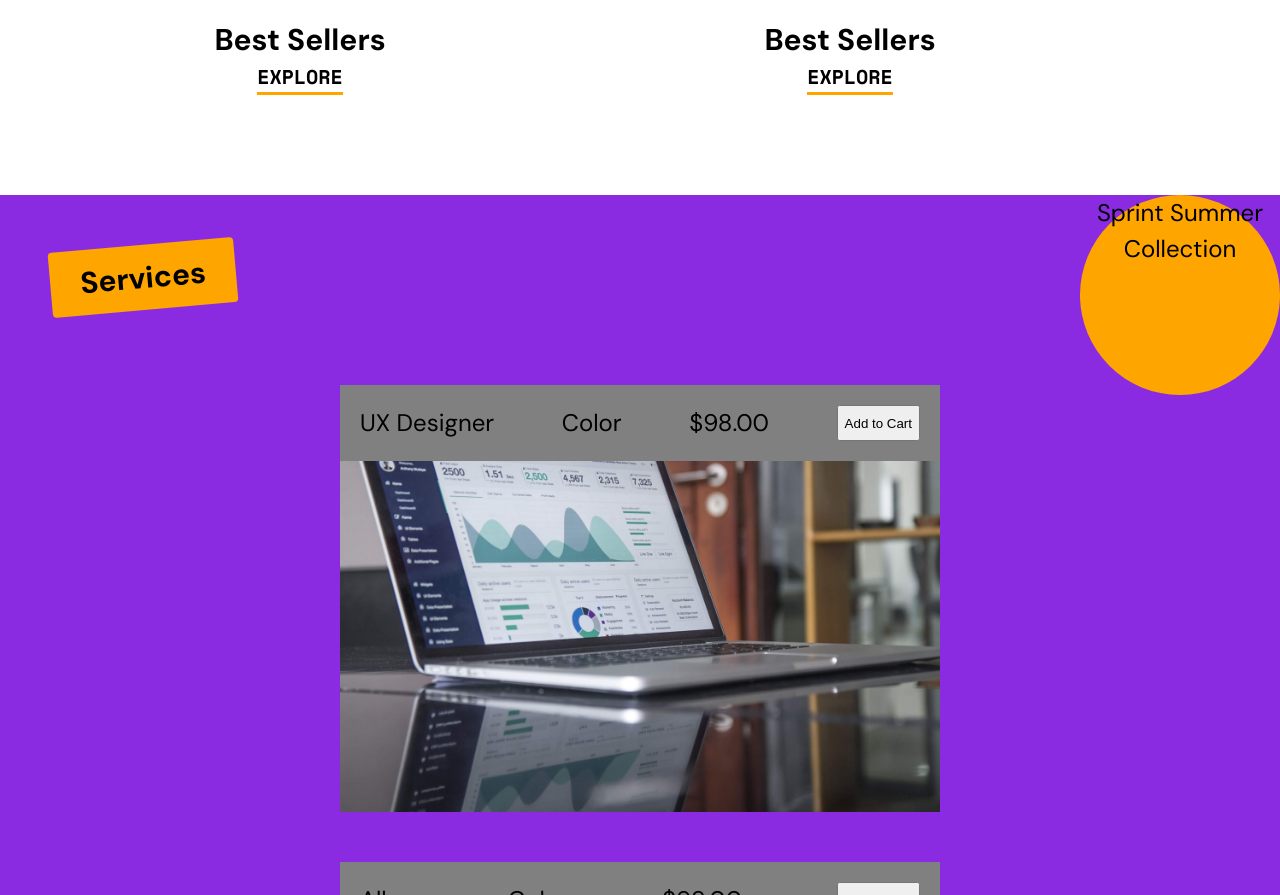
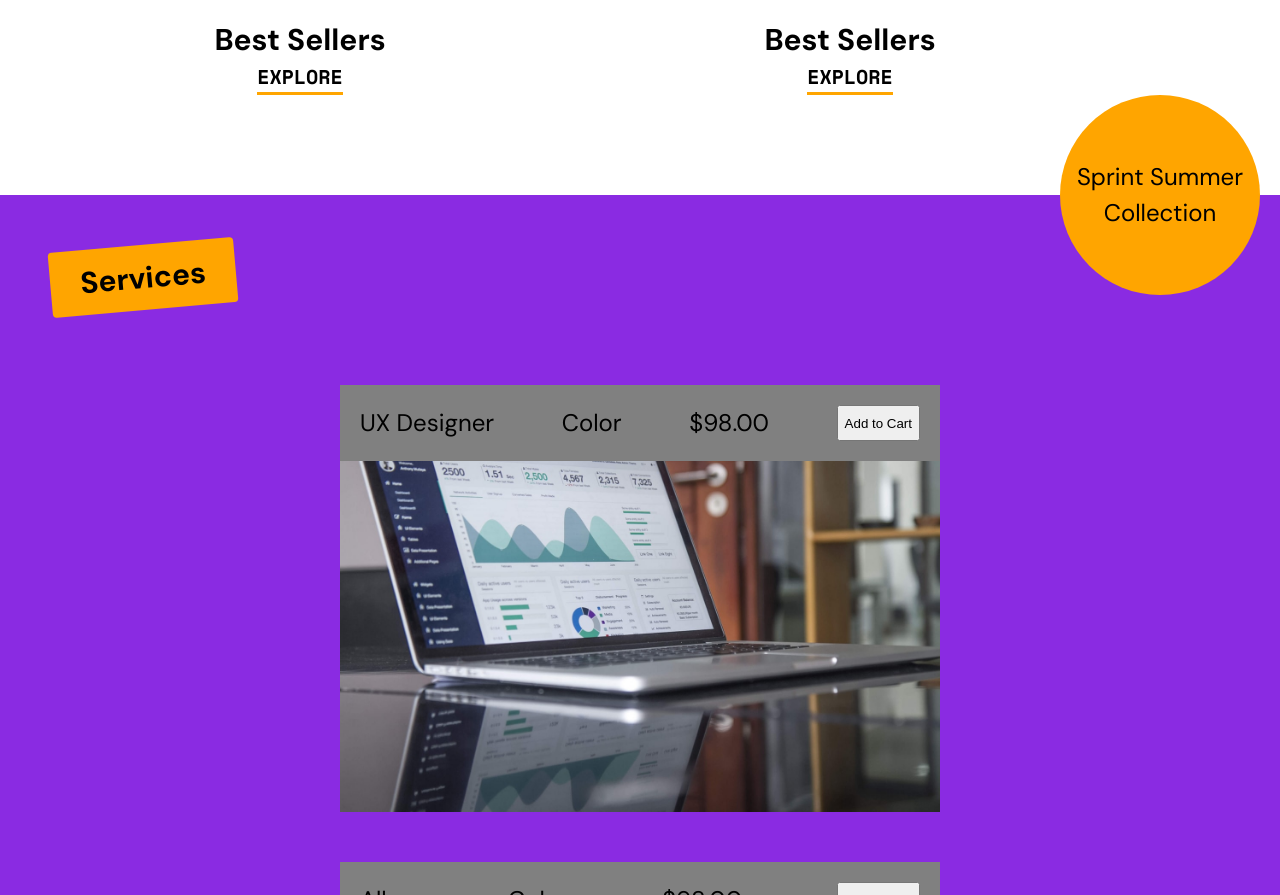
Before and after one commit to TangEric92/showcase, a plain HTML site: page index.html in a window 1280 px wide. Shown: the part 1192-2087 px from the top of the page. Drawn offline with nearby package versions, Linux system fonts and the light colour scheme; files whose address does not match are found by name.

Commit message:
product badge

```diff
--- a/css/product.css
+++ b/css/product.css
@@ -4,14 +4,17 @@
 }
 .product-badge {
   position: absolute;
-  top: 0px;
-  right: 0;
+  top: -100px;
+  right: 20px;
 
   height: 200px;
   width: 200px;
   background-color: orange;
   border-radius: 50%;
   text-align: center;
+  display: flex;
+  justify-content: center;
+  align-items: center;
 }
 
 .product-items {
```
